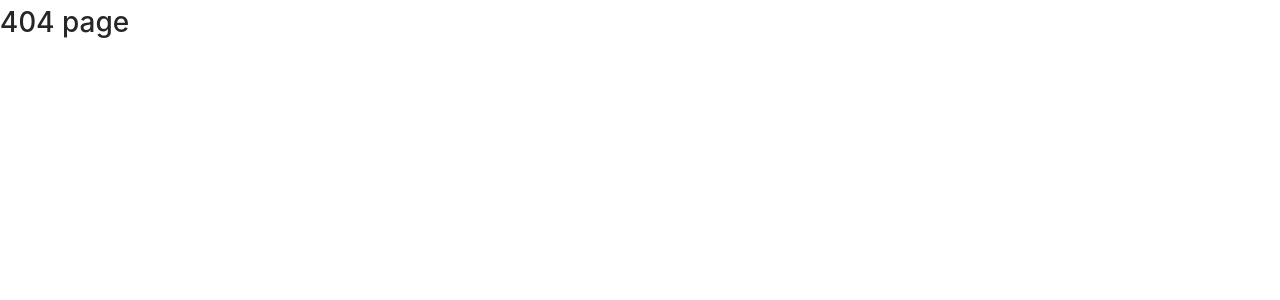
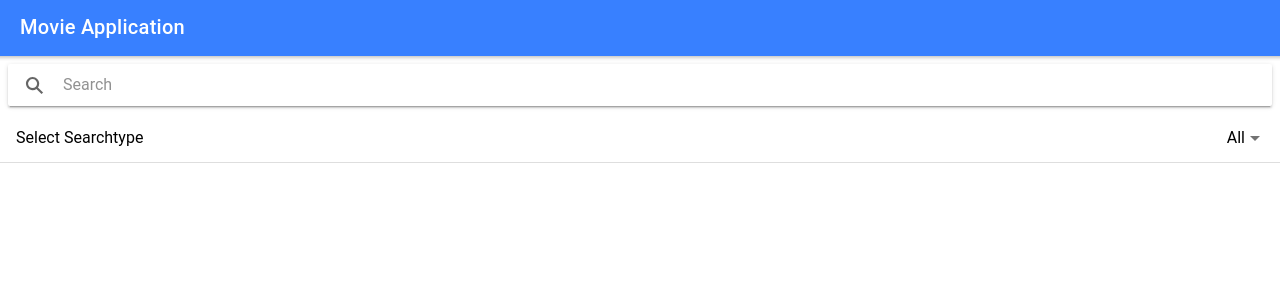
Before and after one commit to Jbholae/ionic-Movie, a React (Create React App) app: page /movies in a window 1280 px wide. Shown: the top 300 px of the page. Built offline with nearby package versions, Linux system fonts and the light colour scheme; the HTML template or start-up script is replaced by a standard one.

Commit message:
feat : added route

```diff
--- a/src/App.tsx
+++ b/src/App.tsx
@@ -1,14 +1,15 @@
-import { Route } from 'react-router-dom';
-import { IonApp, IonRouterOutlet, setupIonicReact } from '@ionic/react';
-import { IonReactRouter } from '@ionic/react-router';
-import Home from './pages/Home';
-import NotFound from './pages/NotFound';
+import { Redirect, Route } from "react-router-dom";
+import { IonApp, IonRouterOutlet, setupIonicReact } from "@ionic/react";
+import { IonReactRouter } from "@ionic/react-router";
+import Home from "./pages/Home";
+import NotFound from "./pages/NotFound";
 
 /* Core CSS required for Ionic components to work properly */
-import '@ionic/react/css/core.css';
+import "@ionic/react/css/core.css";
 
-import 'antd/dist/antd.css';
-import "./App.css"
+import "antd/dist/antd.css";
+import "./App.css";
+import Details from "./pages/Details";
 
 setupIonicReact();
 
@@ -16,8 +17,10 @@ const App: React.FC = () => (
   <IonApp>
     <IonReactRouter>
       <IonRouterOutlet>
+        <Route exact path="/movies" component={Home} />
+        <Route exact path="/movies/:id" component={Details} />
         <Route exact path="/">
-          <Home />
+          <Redirect to="/movies" />
         </Route>
         <Route>
           <NotFound />
```
